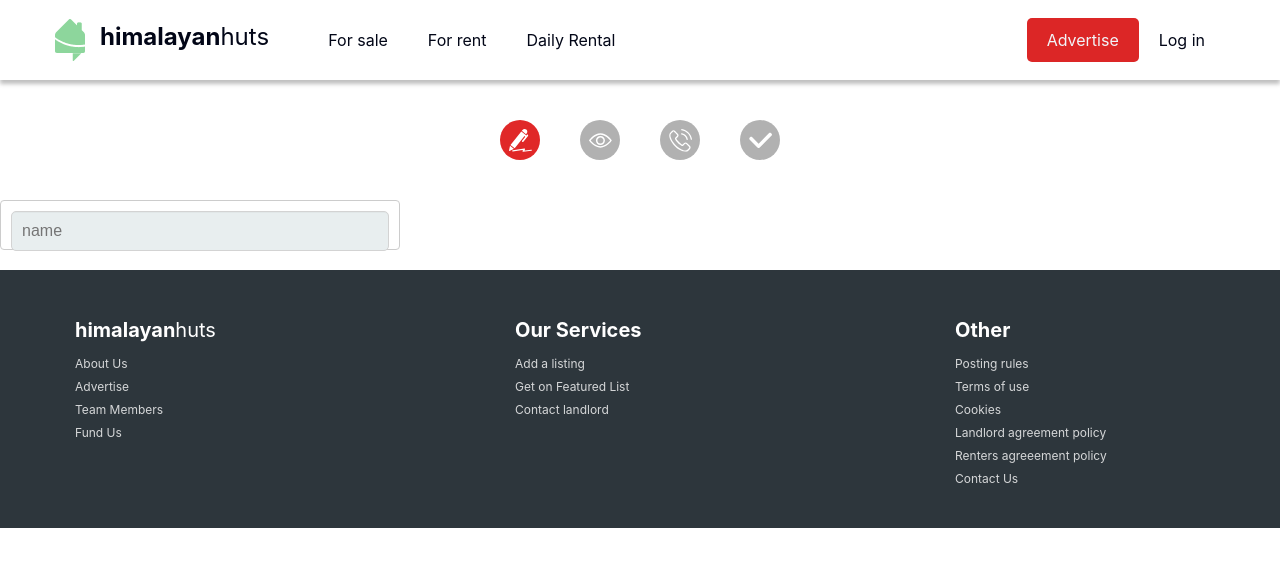
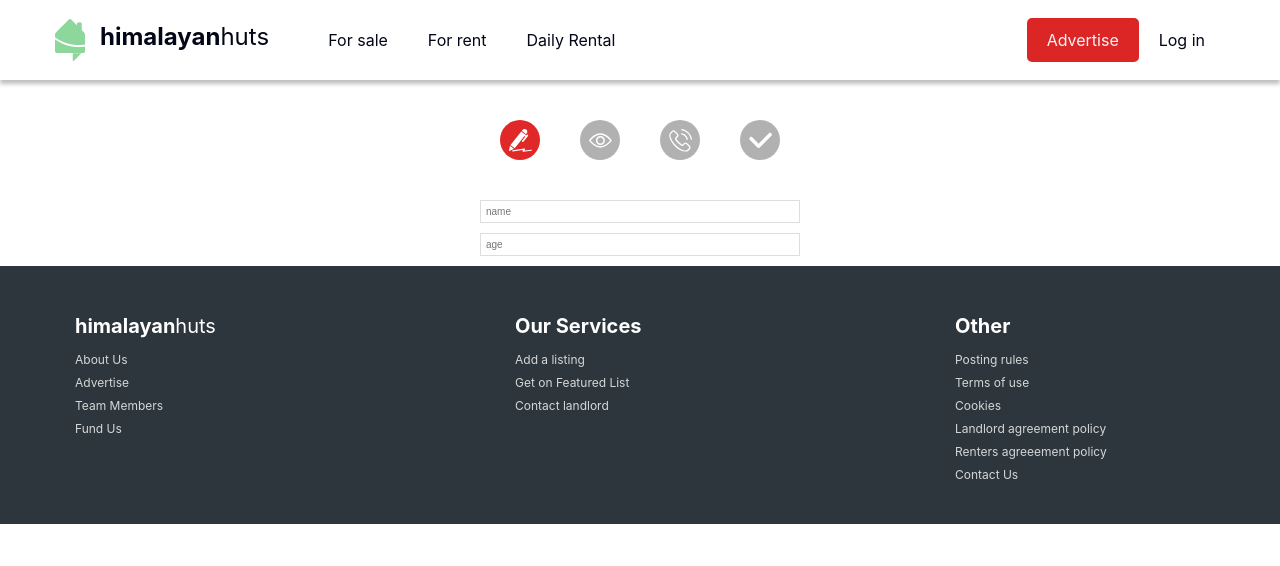
Before and after one commit to developedby-sam/himalayan-huts, a React (Vite) app: page /advertise in a window 1280 px wide. Shown: the top 566 px of the page. Built offline with nearby package versions, Linux system fonts and the light colour scheme.

Commit message:
made small changes to advertise page

```diff
--- a/src/components/inputBar/inputbar.component.jsx
+++ b/src/components/inputBar/inputbar.component.jsx
@@ -1,10 +1,19 @@
 import "./inputBar.styles.scss";
 
-const InputBar = ({ type, name, value, placeholder }) => {
+const InputBar = (props) => {
 	return (
-		<div className='inputBar'>
-			{/* <p className='inputBar__title'>{name}</p> */}
-			<input type={type} name={name} value={value} placeholder={placeholder} />
+		<div className='input-group'>
+			<label htmlFor={props.id}>
+				{props.label} {props.required && <span>*</span>}
+			</label>
+			<input
+				id={props.id}
+				type={props.type || "text"}
+				value={props.value}
+				onChange={props.onChange}
+				required={props.required}
+				placeholder={props.placeholder}
+			/>
 		</div>
 	);
 };
--- a/src/components/inputBar/inputbar.styles.scss
+++ b/src/components/inputBar/inputbar.styles.scss
@@ -1,28 +1,30 @@
-.inputBar {
-  align-items: top;
-  border: 1px solid #ccc;
-  border-radius: 4px;
-  padding: 1rem;
-  width: 400px;
-  height: 50px;
-  margin-bottom: 2rem;
+.input-group {
+  margin: 1rem 0;
+  position: relative;
 }
 
-.inputBar input {
-  width: 100%;
-  padding: 10px;
-  border: 1px solid lightgrey;
-  border-radius: 5px;
-  font-size: 16px;
-  color: grey;
-  outline: none;
-  background-color: #e8eeef;
-  color: #8a97a0;
-  box-shadow: 0 1px 0 rgba(0,0,0,0.03) inset;
-  margin-bottom: 30px;
+.input-group label {
+  display: block;
+  margin-bottom: 5px;
+  font-weight: bold;
+  color: #333;
 }
 
-.inputBar::placeholder {
-  font-size: 16px;
-  color: #ccc;
+.input-group input {
+  width: 100%;
+  max-width: 500px; /* Limiting the width to 500px */
+  padding: 0.5rem;
+  box-sizing: border-box;
+  border: 1px solid #ddd;
+  border-radius: 0;
+  outline: none;
+  font-size: 1rem;
 }
+
+.input-group input:focus {
+  border-color: #aaa;
+}
+
+.input-group span {
+  color: red;
+}
--- a/src/pages/advertising/advertising.component.jsx
+++ b/src/pages/advertising/advertising.component.jsx
@@ -13,7 +13,8 @@ const Advertising = () => {
 		<section className='advertising'>
 			<form action='submit' className='advertising__form'>
 				<AdvertisingProgress progress={progress} />
-				<InputBar type={"text"} name={"name"} value={null} placeholder={"name"} />
+				<InputBar type='text' name='name' value={null} placeholder='name' />
+				<InputBar type='text' name='age' value={null} placeholder='age' />
 			</form>
 		</section>
 	);
--- a/src/pages/advertising/advertising.styles.scss
+++ b/src/pages/advertising/advertising.styles.scss
@@ -0,0 +1,5 @@
+.advertising{
+    display: flex;
+    align-items: center;
+    justify-content: center;
+}
```
